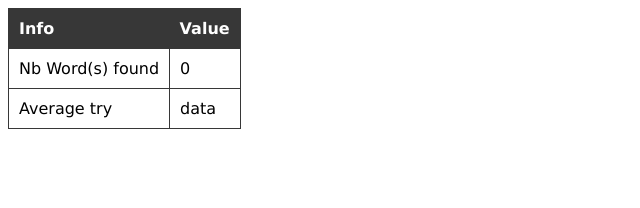
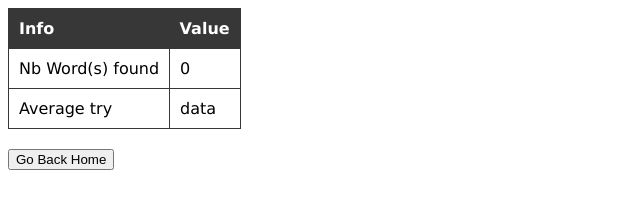
Before and after one commit to kdlandrea/MS_KABA_RAJAOFERA_LOUAMBA, a website: page motus/static/score.html in a window 1280 px wide. Shown: the whole page, without its empty margins (0-640 px from the left). Drawn offline with nearby package versions, Linux system fonts and the light colour scheme.

Commit message:
fix score pb

```diff
--- a/motus/static/score.html
+++ b/motus/static/score.html
@@ -28,6 +28,9 @@
                 </tr>
             </tbody>
         </table>
+        <a href="index.html">
+            <button>Go Back Home</button>
+        </a>
     </body>
     <script>
         //localstorage
```
Also changed, not shown: motus/static/index.html (+5 -3 lines).
